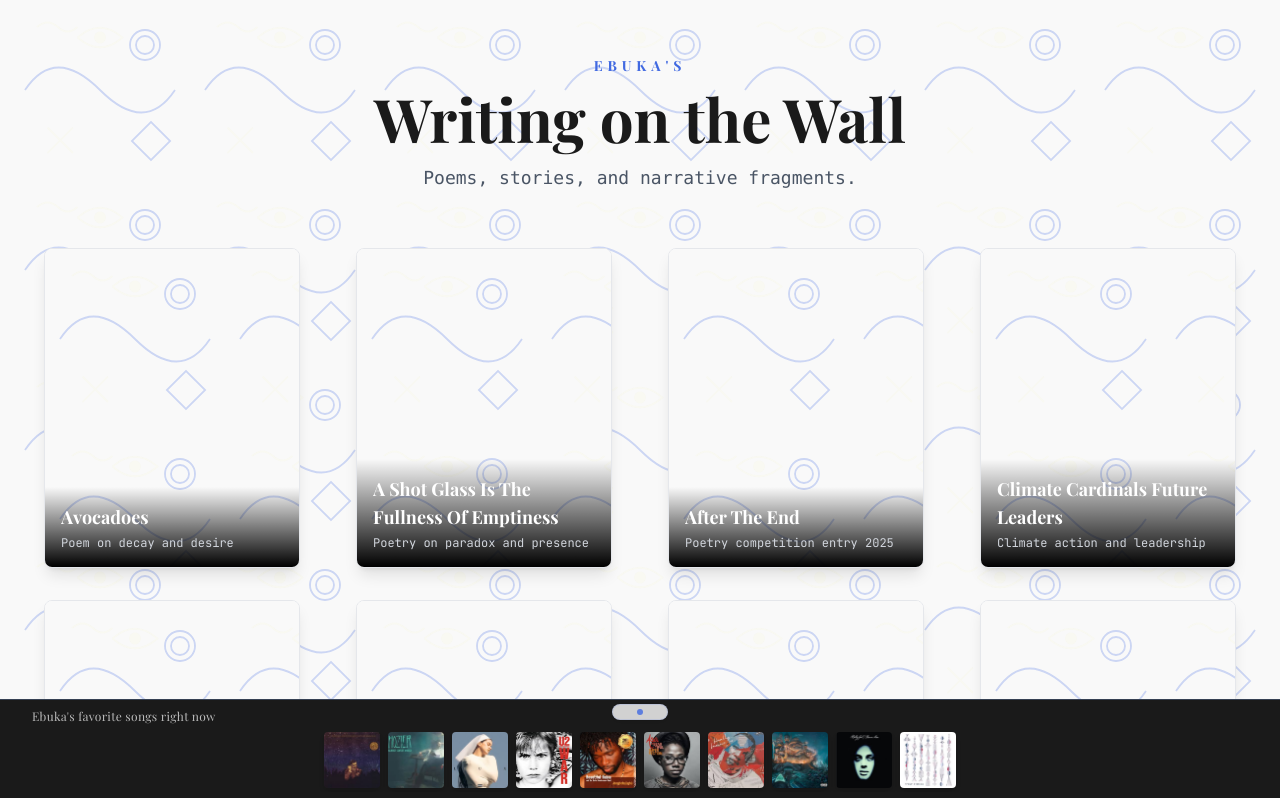
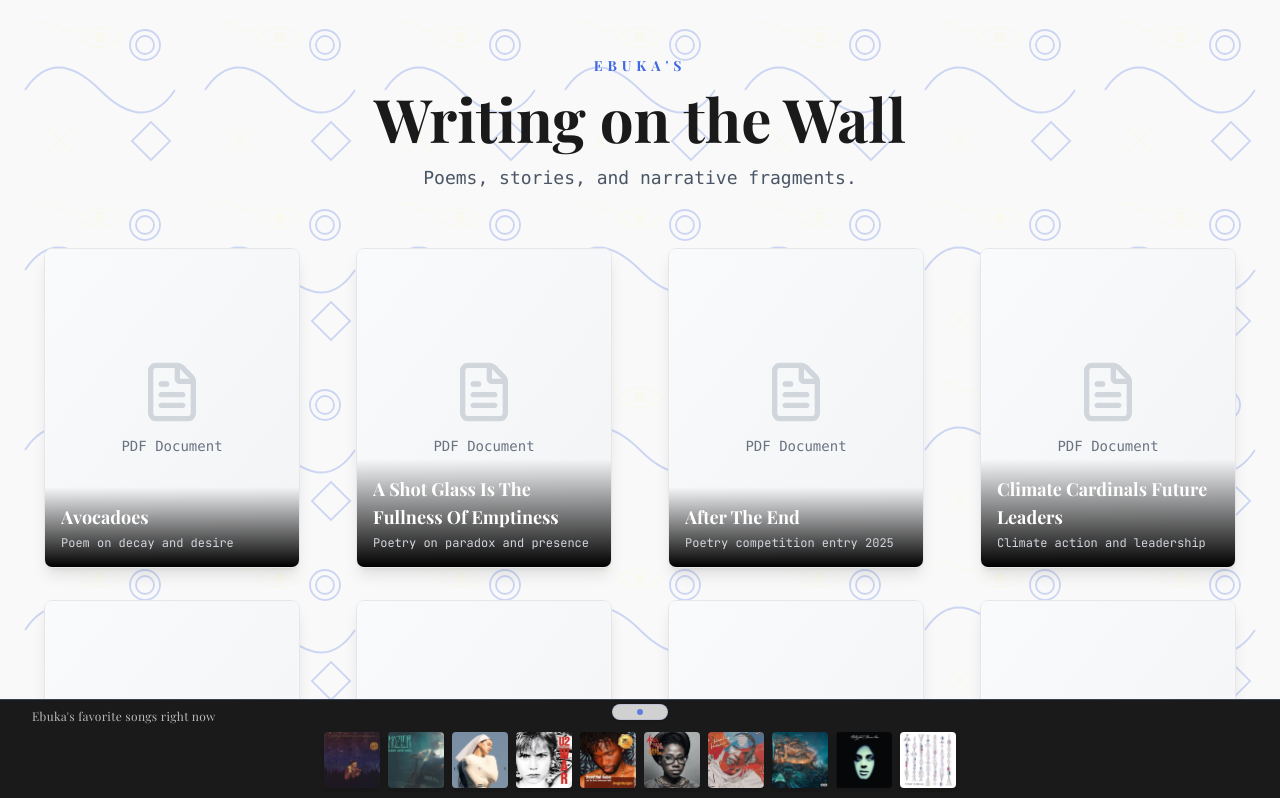
Before and after one commit to david-ac1/Writing-On-The-Wall, a Next.js app: page / in a window 1280 px wide. Shown: the top 798 px of the page. Built offline with nearby package versions, Linux system fonts and the light colour scheme.

Commit message:
feat: integrate PDFPreview component for improved document rendering and disable worker in PDFViewer

```diff
--- a/src/components/DocumentCard.tsx
+++ b/src/components/DocumentCard.tsx
@@ -5,6 +5,7 @@ import { useState } from 'react';
 import { Document as DocumentType } from '@/types';
 import { ExternalLink } from 'lucide-react';
 import FlipbookViewer from './FlipbookViewer';
+import PDFPreview from './PDFPreview';
 
 interface DocumentCardProps {
   document: DocumentType;
@@ -27,14 +28,9 @@ export default function DocumentCard({ document }: DocumentCardProps) {
         style={{ transformStyle: 'preserve-3d', perspective: '1000px' }}
       >
         <div className="relative w-64 h-80 bg-white rounded-lg shadow-lg overflow-hidden border border-gray-200 transition-shadow group-hover:shadow-2xl">
-          {/* PDF Preview using iframe */}
+          {/* Preview using react-pdf for consistency with the modal viewer */}
           <div className="w-full h-full pointer-events-none">
-            <iframe
-              src={`${document.filePath}#page=1&view=FitH&toolbar=0&navpanes=0&scrollbar=0${document.rotation ? `&rotate=${document.rotation}` : ''}`}
-              className="w-full h-full border-0"
-              title={`Preview of ${document.title}`}
-              style={document.rotation ? { transform: `rotate(${document.rotation}deg)` } : undefined}
-            />
+            <PDFPreview filePath={document.filePath} />
           </div>
 
           {/* Overlay on Hover */}
--- a/src/components/PDFPreview.tsx
+++ b/src/components/PDFPreview.tsx
@@ -52,6 +52,7 @@ export default function PDFPreview({ filePath }: PDFPreviewProps) {
       }
       error={null}
       options={{
+        disableWorker: true,
         cMapUrl: `https://cdnjs.cloudflare.com/ajax/libs/pdf.js/${pdfjs.version}/cmaps/`,
         cMapPacked: true,
         disableStream: true,
--- a/src/components/PDFViewer.tsx
+++ b/src/components/PDFViewer.tsx
@@ -215,6 +215,7 @@ export default function PDFViewer({ filePath }: PDFViewerProps) {
           }
           error={null}
           options={{
+            disableWorker: true,
             cMapUrl: `https://cdnjs.cloudflare.com/ajax/libs/pdf.js/${pdfjs.version}/cmaps/`,
             cMapPacked: true,
             standardFontDataUrl: `https://cdnjs.cloudflare.com/ajax/libs/pdf.js/${pdfjs.version}/standard_fonts/`,
```
